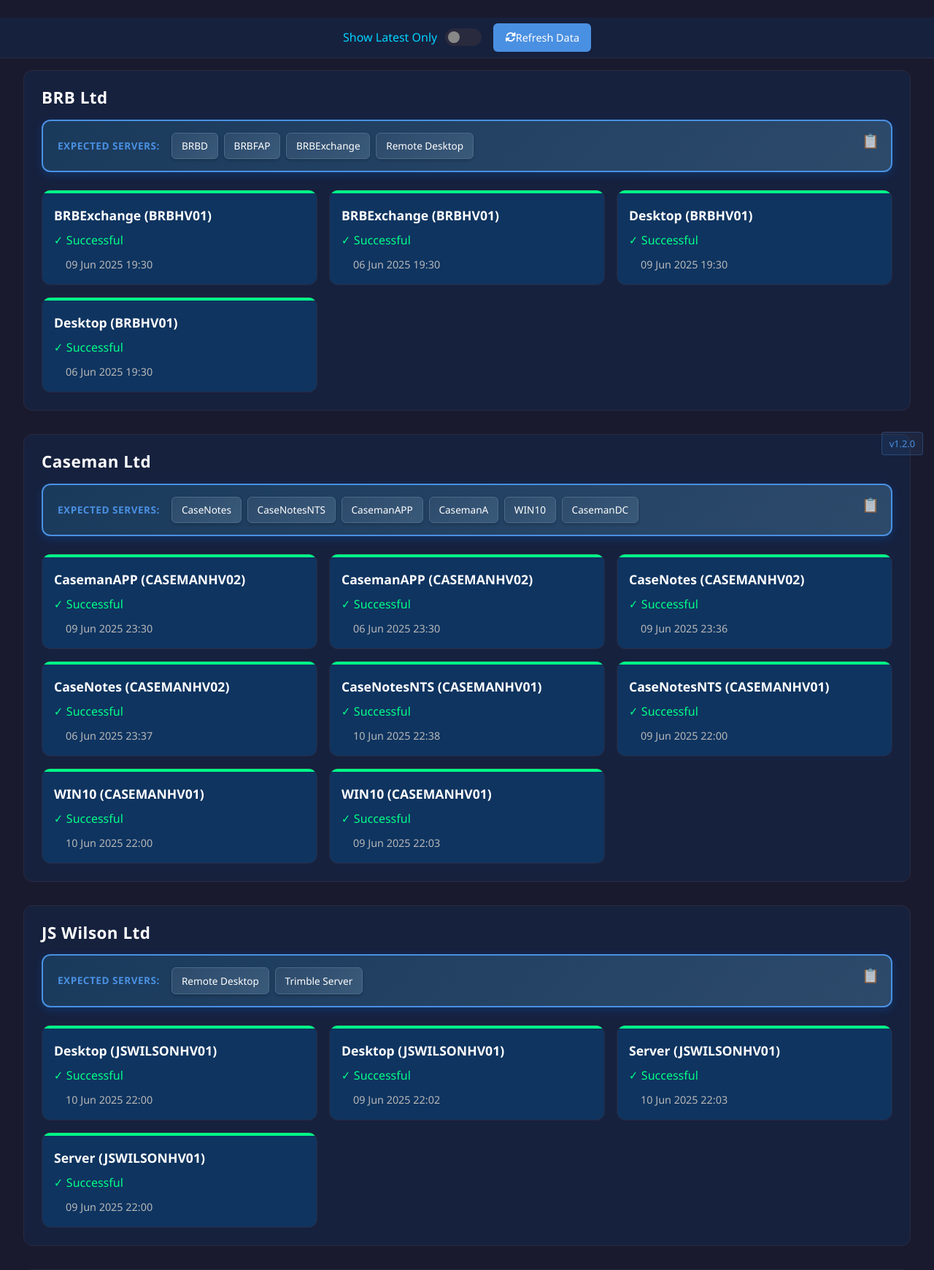
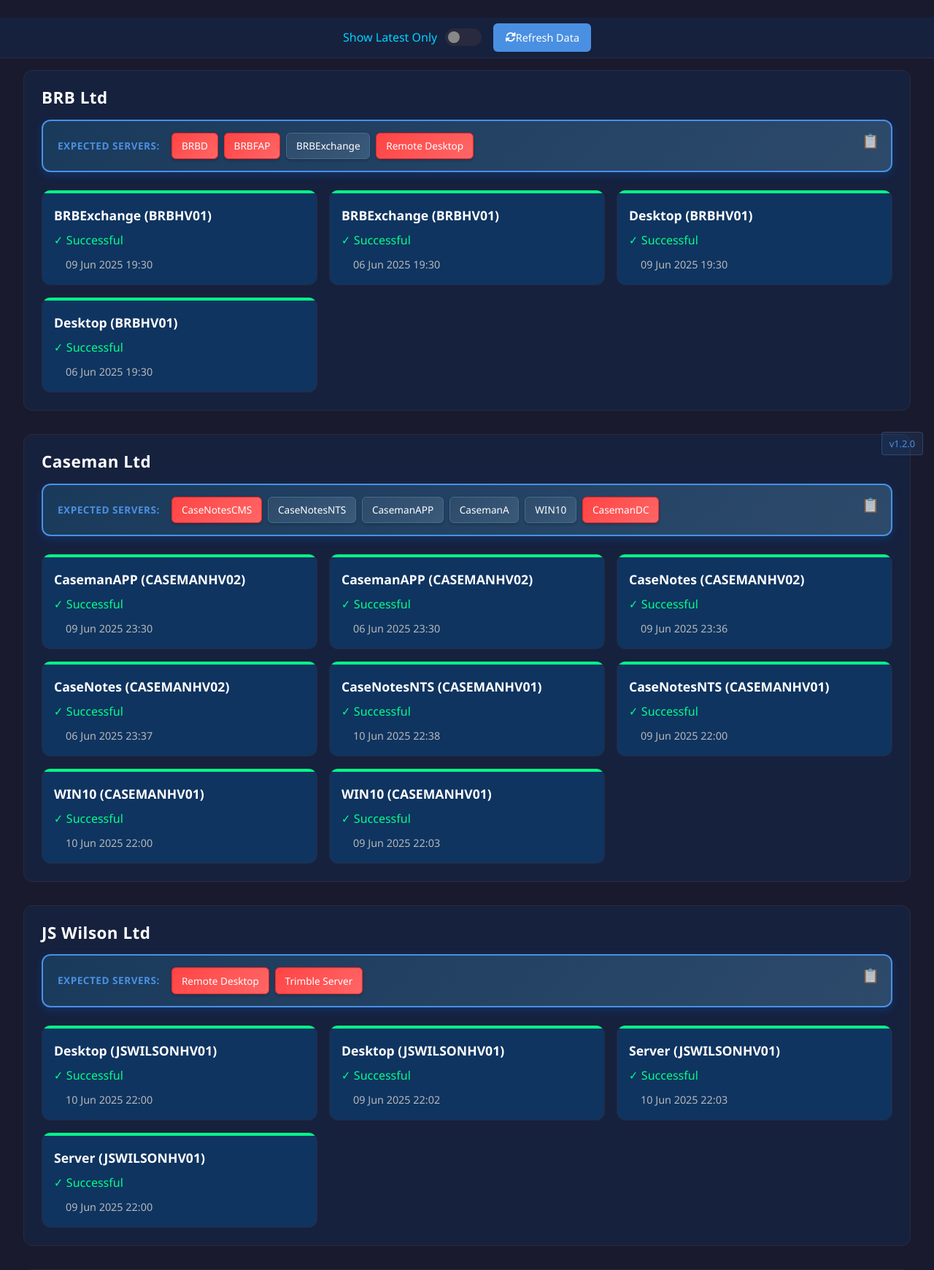
Before and after one commit to bekaheni/Backup-Status, a Flask app: page / in a window 1280 px wide. Shown: the part 166-1907 px from the top of the page at 73% size. Run offline with Flask 3, Linux system fonts and the light colour scheme; a user stored in the database is signed in; data comes from the database, SQL or seed files in the repository; parts of the project's set-up code (start-up, migrations or seed data) failed here and were passed over.

Commit message:
Add expected servers functionality with red button styling and company filtering
- Added custom Jinja2 filter for server detection
- Implemented red button styling for missing expected servers
- Added company filtering for Server Backup and NAS pages
- Updated CaseNotes to CaseNotesCMS in expected servers
- Removed Expected Servers section from NAS page
- Fixed single-column card sizing for 'Show latest only' mode
- Added comprehensive company filtering logic

```diff
--- a/app.py
+++ b/app.py
@@ -79,6 +79,20 @@ def regex_findall_filter(text, pattern):
         matches = re.findall(pattern, text)
         return matches
     return []
+
+# Custom Jinja2 filter to check if a server is found in database
+@app.template_filter('is_server_found')
+def is_server_found_filter(expected_server, company, server_statuses):
+    """Check if an expected server is found in the database for a given company"""
+    if not server_statuses.get(company):
+        return False
+
+    for server_list in server_statuses[company]:
+        for status in server_list:
+            clean_status_server = clean_server_name(status.server)
+            if expected_server in clean_status_server or expected_server in status.server:
+                return True
+    return False
 
 # Initialize Flask-SQLAlchemy
 db = SQLAlchemy(app)
@@ -484,15 +498,21 @@ def index():
                 # Use 'Unknown' for None company values
                 company_key = company if company else 'Unknown'
                 server_statuses.setdefault(company_key, []).append(statuses)
-        # Sort companies, handling None values
-        companies = sorted(server_statuses.keys())
+        # Get all companies that have expected servers, not just those with data
+        from utils import EXPECTED_SERVERS
+        all_companies = sorted(set(list(server_statuses.keys()) + list(EXPECTED_SERVERS.keys())))
+
+        # Filter out companies that should not appear on server backup page
+        companies_to_exclude = ['JSW Ltd', 'NHG Ltd', 'Bekat IT']
+        all_companies = [company for company in all_companies if company not in companies_to_exclude]
+
         # Get the latest update time
         last_update = datetime.now().strftime('%Y-%m-%d %H:%M')
         # Count total servers
         total_servers = sum(len(servers) for servers in server_statuses.values())
         return render_template('index.html',
                              server_statuses=server_statuses,
-                             companies=companies,
+                             companies=all_companies,
                              last_update=last_update,
                              total_servers=total_servers,
                              status_count=status_count,
@@ -517,18 +537,26 @@ def nas_view():
                 # Use 'Unknown' for None company values
                 company_key = company if company else 'Unknown'
                 server_statuses.setdefault(company_key, []).append(statuses)
-        # Sort companies, handling None values
-        companies = sorted(server_statuses.keys())
+        # Get all companies that have expected servers, not just those with data
+        from utils import EXPECTED_SERVERS
+        all_companies = sorted(set(list(server_statuses.keys()) + list(EXPECTED_SERVERS.keys())))
+
+        # Filter out companies that should not appear on NAS page
+        companies_to_exclude = ['BRB Ltd', 'eHeating Ltd', 'JS Wilson Ltd']
+        all_companies = [company for company in all_companies if company not in companies_to_exclude]
+
         # Get the latest update time
         last_update = datetime.now().strftime('%Y-%m-%d %H:%M')
         # Count total servers
         total_servers = sum(len(servers) for servers in server_statuses.values())
         return render_template('nas.html',
                               server_statuses=server_statuses,
-                              companies=companies,
+                              companies=all_companies,
                               last_update=last_update,
                               total_servers=total_servers,
                               status_count=status_count,
+                              get_expected_servers=get_expected_servers,
+                              clean_server_name=clean_server_name,
                               version=VERSION)
 
 @app.route('/clear')
@@ -645,6 +673,28 @@ def configuration_page():
 def test_route():
     return "Test route is working!"
 
+@app.route('/debug-servers')
+@login_required
+def debug_servers():
+    """Debug route to show all servers in database"""
+    with app.app_context():
+        # Get all servers from database
+        servers = db.session.query(BackupStatus.server, BackupStatus.company, BackupStatus.email_type).distinct().all()
+
+        debug_info = []
+        debug_info.append("=== DATABASE SERVERS ===")
+        for server, company, email_type in servers:
+            debug_info.append(f"Server: '{server}' | Company: '{company}' | Type: '{email_type}'")
+            debug_info.append(f"  Cleaned: '{clean_server_name(server)}'")
+
+        debug_info.append("\n=== EXPECTED SERVERS ===")
+        for company, expected_list in get_expected_servers.__globals__['EXPECTED_SERVERS'].items():
+            debug_info.append(f"Company: '{company}'")
+            for server in expected_list:
+                debug_info.append(f"  Expected: '{server}'")
+
+        return "<br>".join(debug_info)
+
 @app.route('/manual-refresh', methods=['GET', 'POST'])
 @login_required
 def manual_refresh():
--- a/static/css/style.css
+++ b/static/css/style.css
@@ -362,15 +362,15 @@ body {
 .server-found {
     color: var(--text-primary);
     font-weight: 500;
+    text-decoration: none !important;
 }
 
 .server-missing {
-    color: #ff4444;
+    background: linear-gradient(135deg, #ff4444, #ff6666) !important;
+    color: #ffffff !important;
     font-weight: 600;
-    text-decoration: underline;
-    text-decoration-color: #ff4444;
-    text-decoration-thickness: 2px;
-    text-underline-offset: 2px;
+    text-decoration: none !important;
+    border-color: #ff2222 !important;
 }
 
 .expected-server-buttons {
@@ -410,7 +410,9 @@ body {
 }
 
 .server-grid.single-column {
-    grid-template-columns: 1fr;
+    grid-template-columns: repeat(auto-fit, minmax(300px, 1fr));
+    max-width: 1200px;
+    margin: 0 auto;
 }
 
 /* Server Cards */
--- a/templates/index.html
+++ b/templates/index.html
@@ -85,14 +85,17 @@
                 <strong>Expected Servers:</strong>
                 <div class="expected-server-buttons">
                     {% for server in expected_servers %}
-                        <span class="expected-server-btn">{{ server }}</span>
+                        {% set server_found = server|is_server_found(company, server_statuses) %}
+                        <!-- Debug: Expected: {{ server }} | Company: {{ company }} | Found: {{ server_found }} -->
+                        <span class="expected-server-btn {% if server_found %}server-found{% else %}server-missing{% endif %}">{{ server }}</span>
                     {% endfor %}
                 </div>
             </div>
             {% endif %}
             <div class="server-grid {% if status_count == 1 %}single-column{% endif %}">
-                {% for server_list in server_statuses[company] %}
-                    {% for status in server_list %}
+                {% if server_statuses.get(company) %}
+                    {% for server_list in server_statuses[company] %}
+                        {% for status in server_list %}
                     <div class="server-group {% if status.status == 'unsuccessful' %}server-group-unsuccessful{% endif %}"
                          data-bs-toggle="modal"
                          data-bs-target="#emailModal"
@@ -112,8 +115,13 @@
                             </div>
                         </div>
                     </div>
+                        {% endfor %}
                     {% endfor %}
-                {% endfor %}
+                {% else %}
+                    <div class="no-servers-message">
+                        <p>No server data available for this company yet.</p>
+                    </div>
+                {% endif %}
             </div>
         </div>
         {% endfor %}
--- a/utils.py
+++ b/utils.py
@@ -15,7 +15,7 @@ EXPECTED_SERVERS = {
     'BRB Ltd': ['BRBD', 'BRBFAP', 'BRBExchange', 'Remote Desktop'],
     'Lochlie Ltd': ['LochlieApp01', 'LochlieApp02', 'LochlieDC', 'LochlieRD', 'BekatApp02'],
     'eHeating Ltd': ['eHeating02', 'eHeating03', 'eHeating04', 'eHeatingACT'],
-    'Caseman Ltd': ['CaseNotes', 'CaseNotesNTS', 'CasemanAPP', 'CasemanA', 'WIN10', 'CasemanDC'],
+    'Caseman Ltd': ['CaseNotesCMS', 'CaseNotesNTS', 'CasemanAPP', 'CasemanA', 'WIN10', 'CasemanDC'],
     'JS Wilson Ltd': ['Remote Desktop', 'Trimble Server'],
     'NHG Ltd': ['NHG'],
     'Bekat IT': ['BekatApp01'],
```
Also changed, not shown: templates/nas.html (+10 -4 lines), 1 other file.
